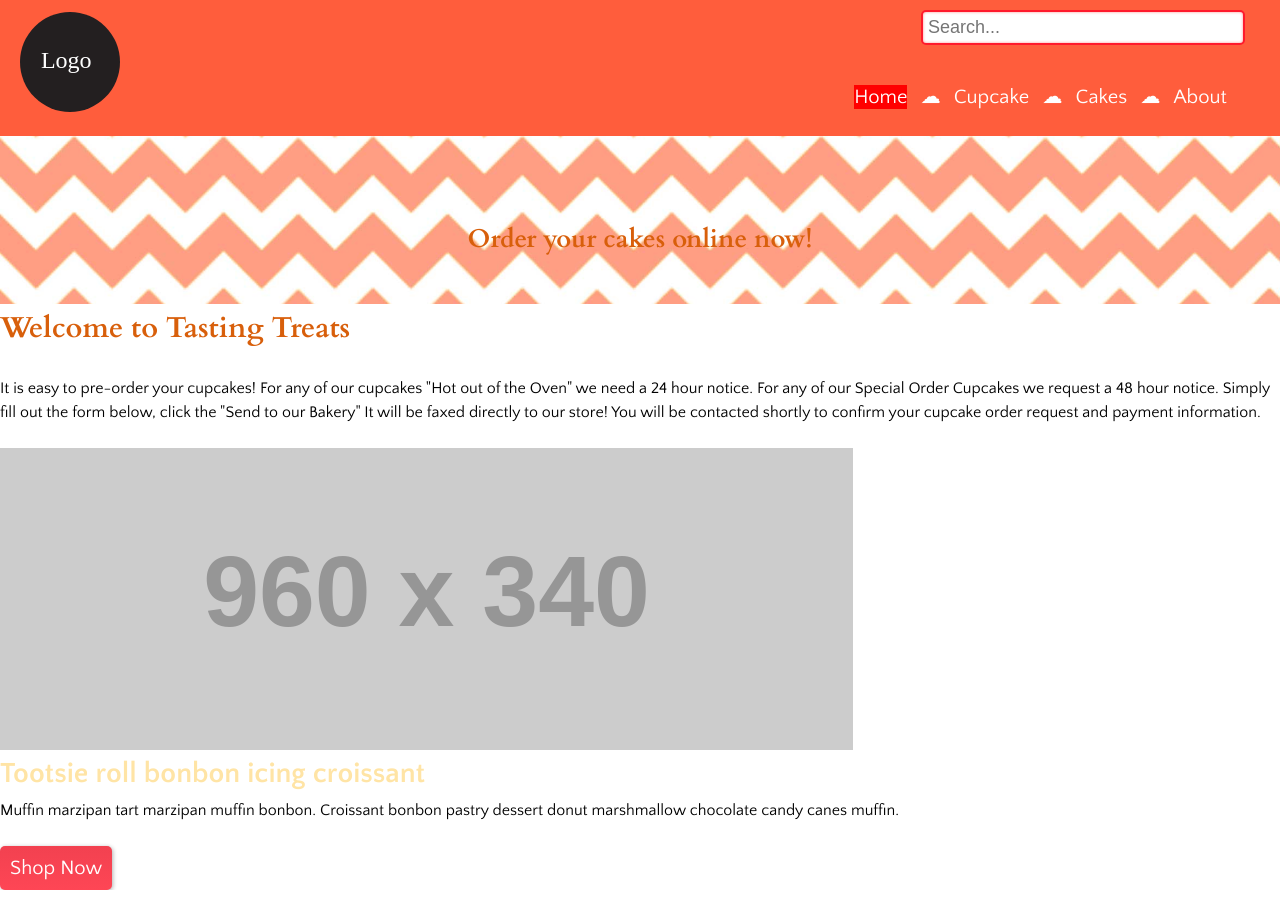
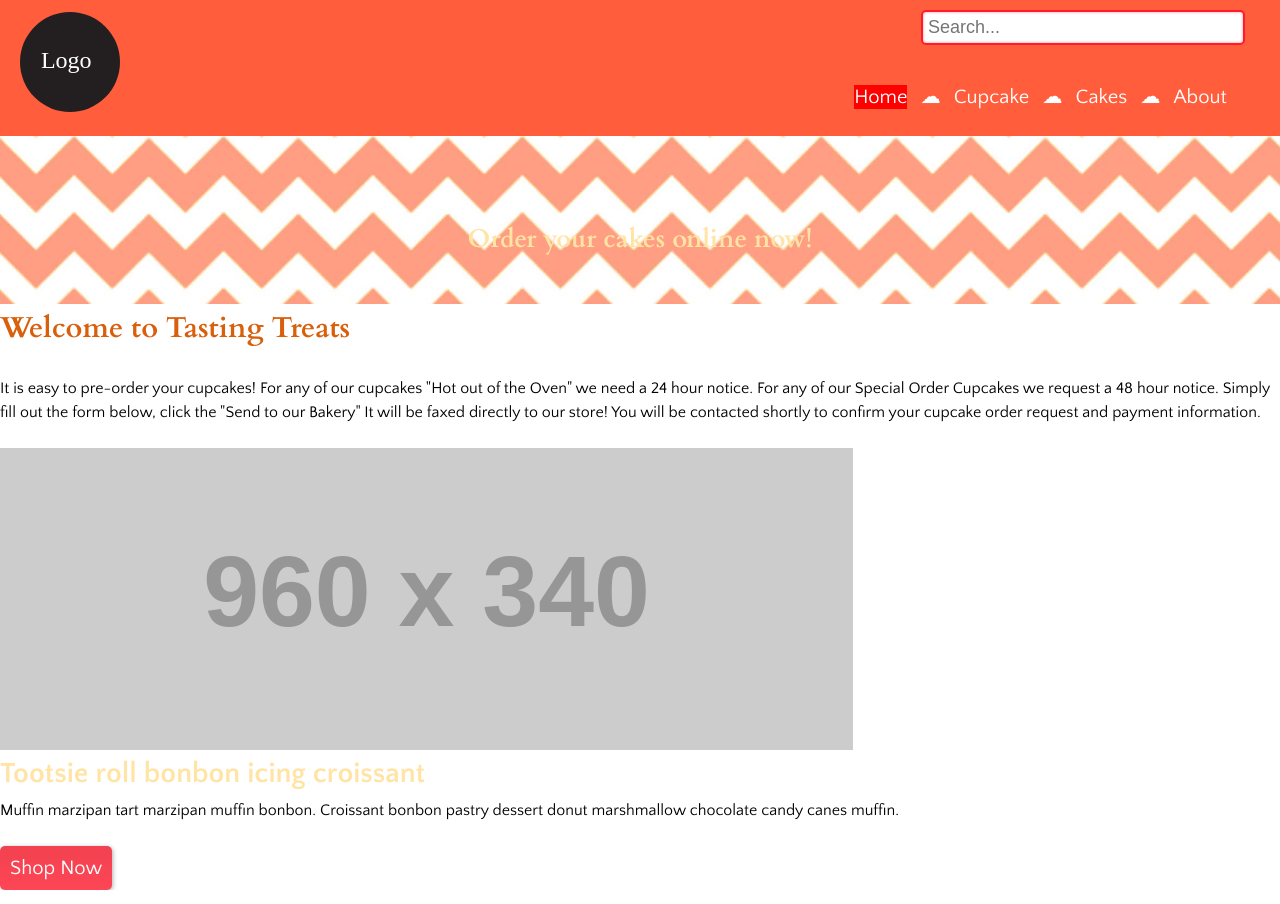
Before and after one commit to mBluebear/ecommerce-website, a Jekyll site: the page built from index.html, in a window 1280 px wide. Shown: the top 904 px of the page. Built offline with Jekyll 4.4.1, drawn with Linux system fonts in a browser that asks for light colours; grey boxes are pictures that could not be loaded.

Commit message:
change colour of banner text to yellow

```diff
--- a/css/header.css
+++ b/css/header.css
@@ -10,5 +10,5 @@
 }
 
 .banner h2 {
-    color: #D85F0B;
+    color: #ffe4a5;
 }
```
